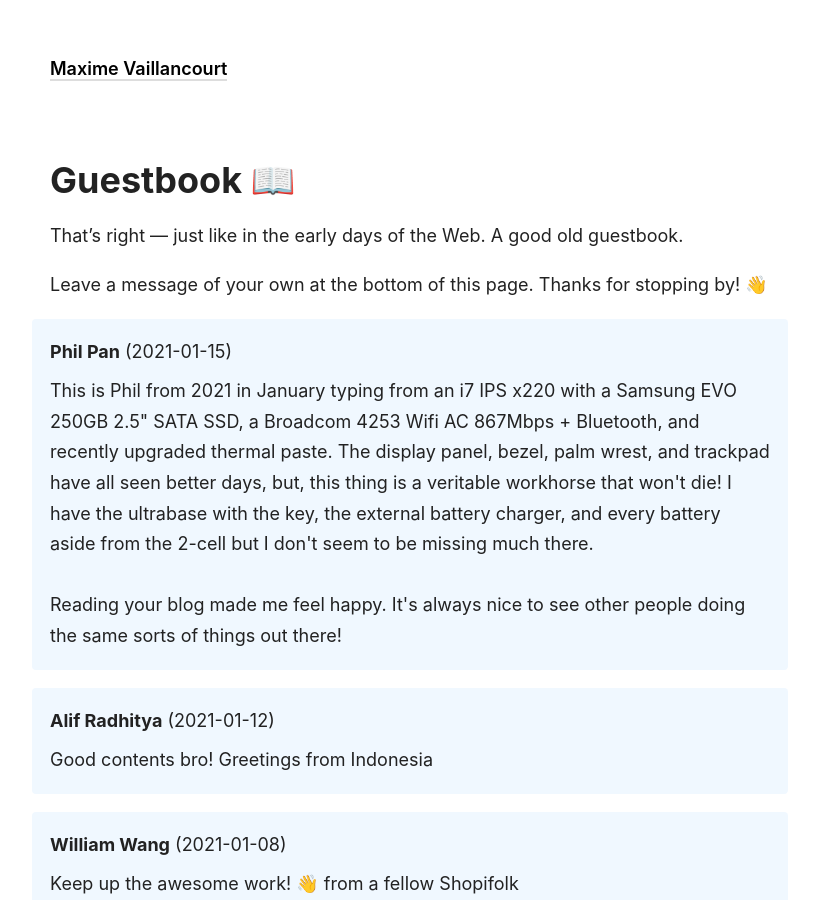
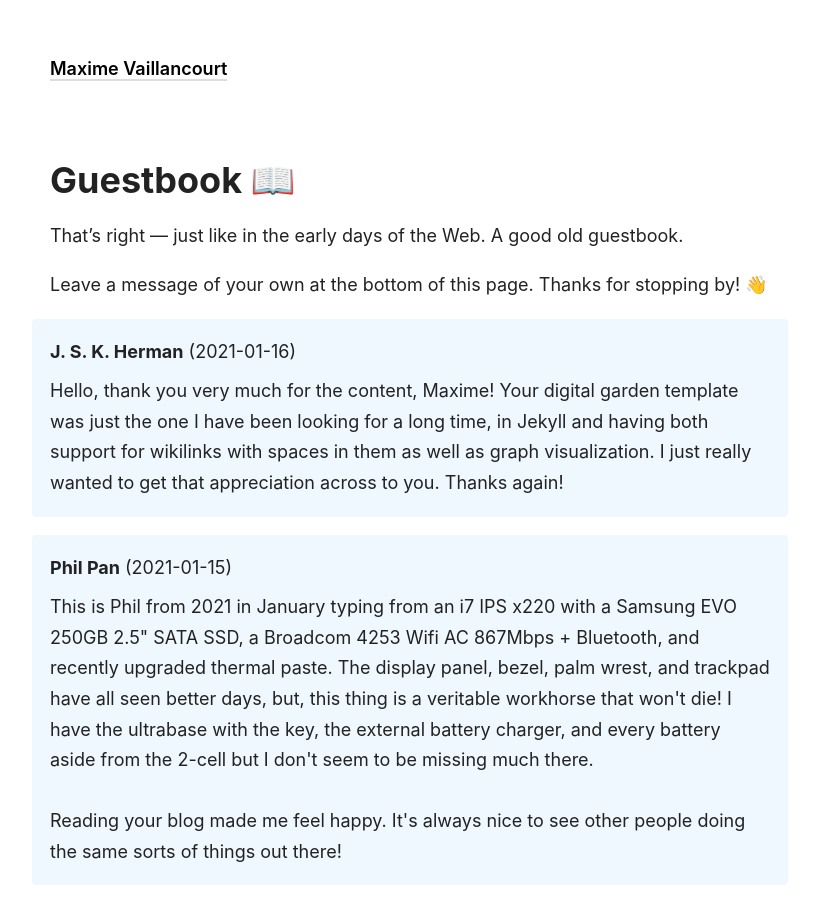
Before and after one commit to maximevaillancourt/maximevaillancourt.github.io, a Jekyll site: the page built from _pages/guestbook.md, in a window 1280 px wide and 900 px high. Shown: the whole window, without its empty margins (230-1049 px from the left). Built offline with Jekyll 4.4.1, drawn with Linux system fonts in a browser that asks for light colours.

Commit message:
Update guestbook messages from Netlify Forms API

```diff
--- a/_data/guestbook_messages.yml
+++ b/_data/guestbook_messages.yml
@@ -84,3 +84,10 @@
     battery aside from the 2-cell but I don&#39;t seem to be missing much there.\r\n\r\nReading
     your blog made me feel happy.  It&#39;s always nice to see other people doing
     the same sorts of things out there!"
+- netlify_submission_id: 600282cca0675744fe7dac7a
+  author: J. S. K. Herman
+  timestamp: '2021-01-16T06:08:12+00:00'
+  body: Hello, thank you very much for the content, Maxime! Your digital garden template
+    was just the one I have been looking for a long time, in Jekyll and having both
+    support for wikilinks with spaces in them as well as graph visualization. I just
+    really wanted to get that appreciation across to you. Thanks again!
```
